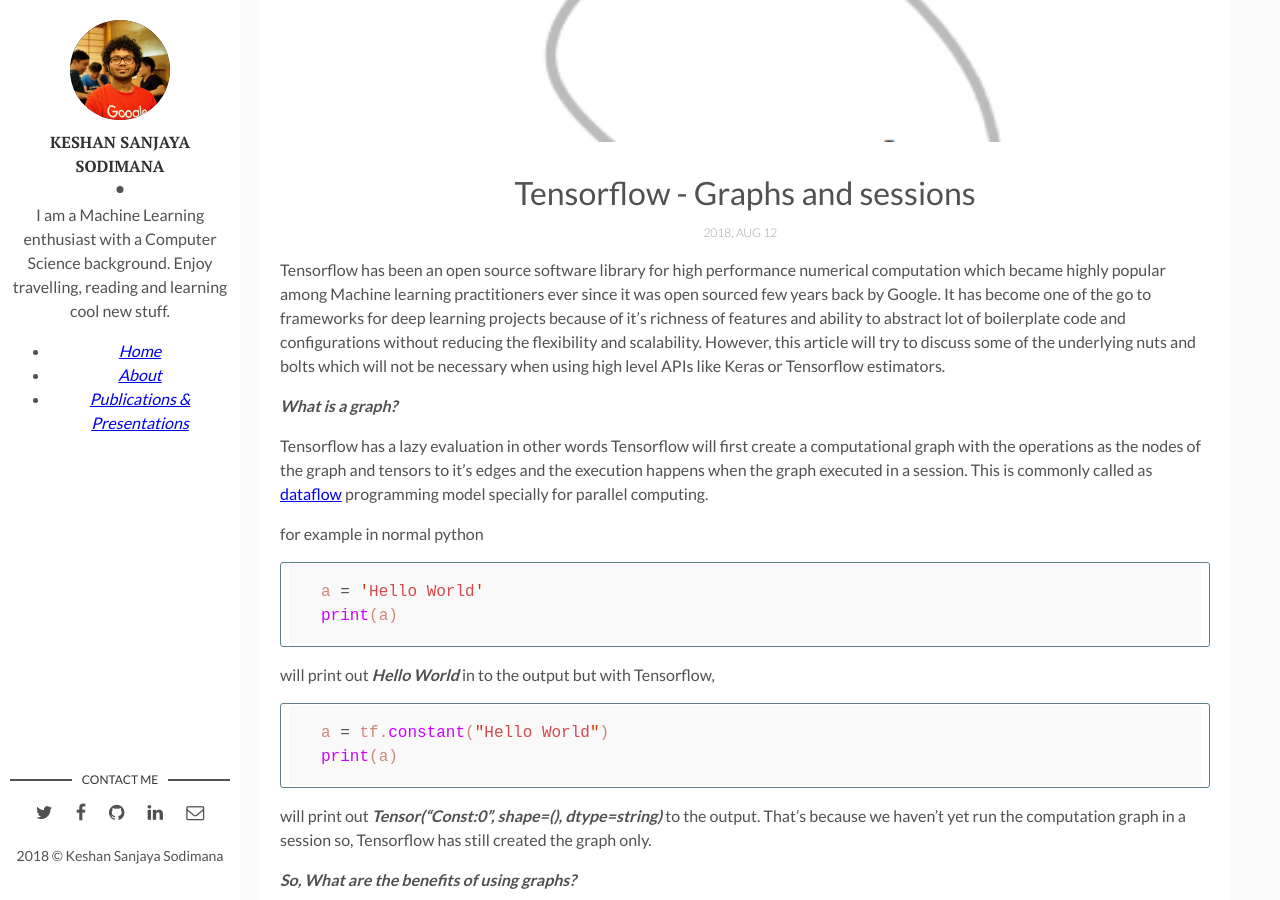
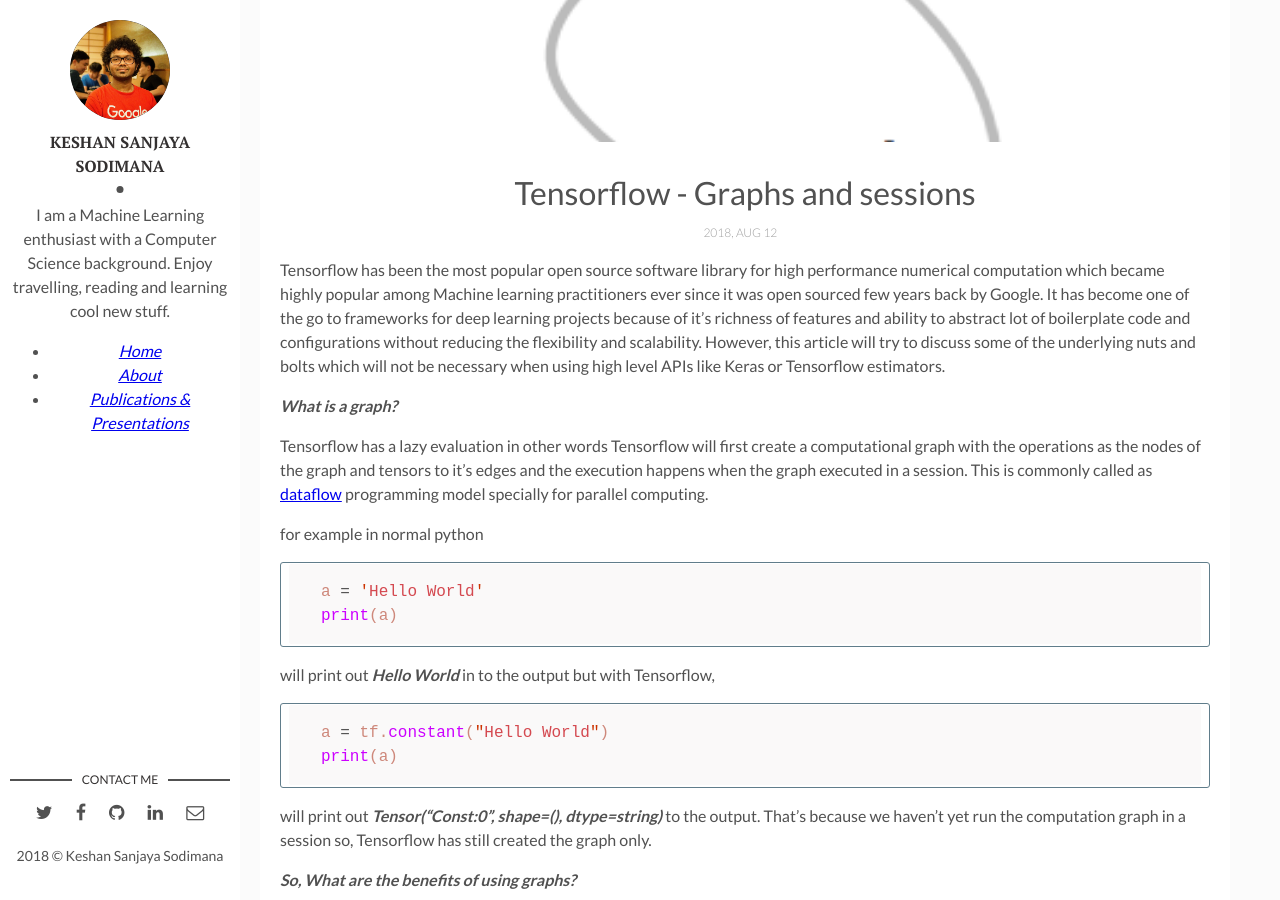
Before and after one commit to keshan/keshan.github.io, a Jekyll site: the page built from _posts/2018-08-12-graphs-sessions.md, in a window 1280 px wide and 900 px high, scrolled down 378 px. Built offline with Jekyll 4.4.1, drawn with Linux system fonts in a browser that asks for light colours; comment, search, counter and statistics services are not loaded.

Commit message:
Fixing a typo

```diff
--- a/_posts/2018-08-12-graphs-sessions.md
+++ b/_posts/2018-08-12-graphs-sessions.md
@@ -8,7 +8,7 @@
 tags: [Machine learning, Tensorflow]
 ---
 
-Tensorflow has been an open source software library for high performance numerical computation which became highly popular among Machine learning practitioners ever since it was open sourced few years back by Google. It has become one of the go to frameworks for deep learning projects because of it's richness of features and ability to abstract lot of boilerplate code and configurations without reducing the flexibility and scalability.
+Tensorflow has been the most popular open source software library for high performance numerical computation which became highly popular among Machine learning practitioners ever since it was open sourced few years back by Google. It has become one of the go to frameworks for deep learning projects because of it's richness of features and ability to abstract lot of boilerplate code and configurations without reducing the flexibility and scalability.
 However, this article will try to discuss some of the underlying nuts and bolts which will not be necessary when using high level APIs like Keras or Tensorflow estimators.
 
 **_What is a graph?_**
```
